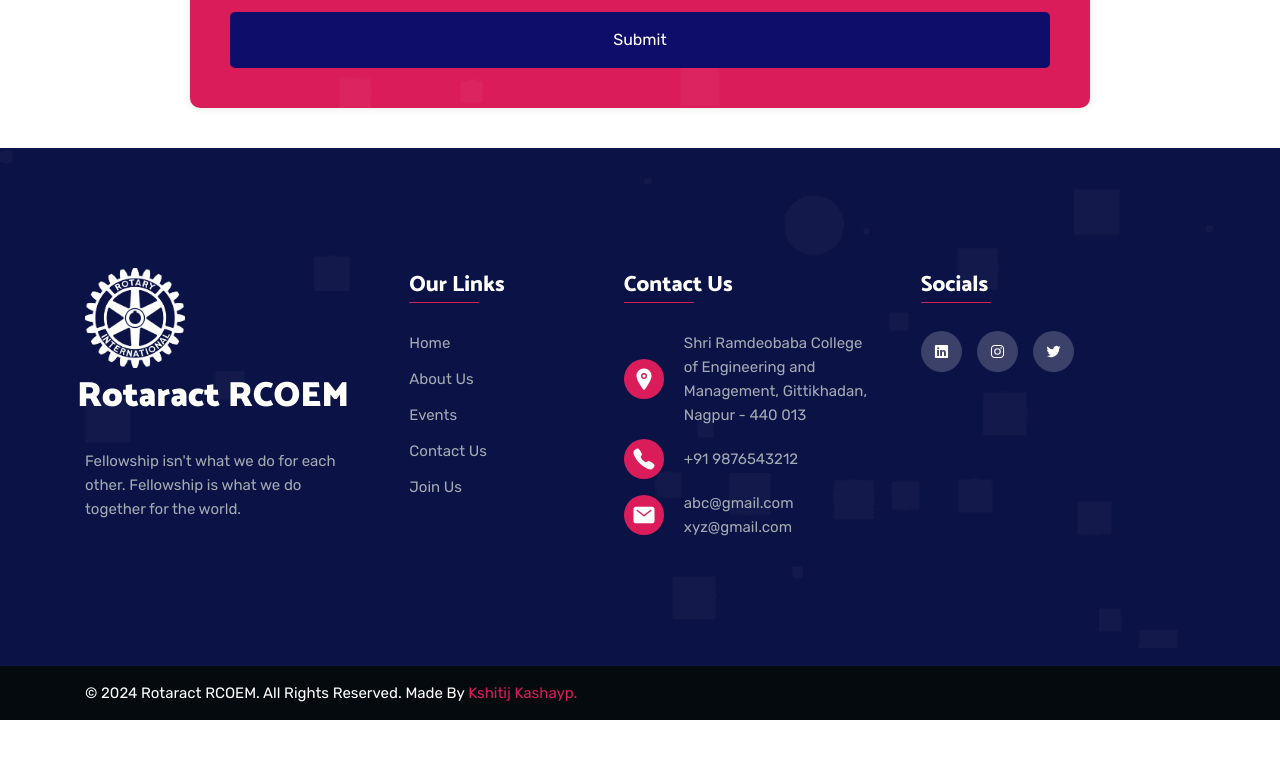
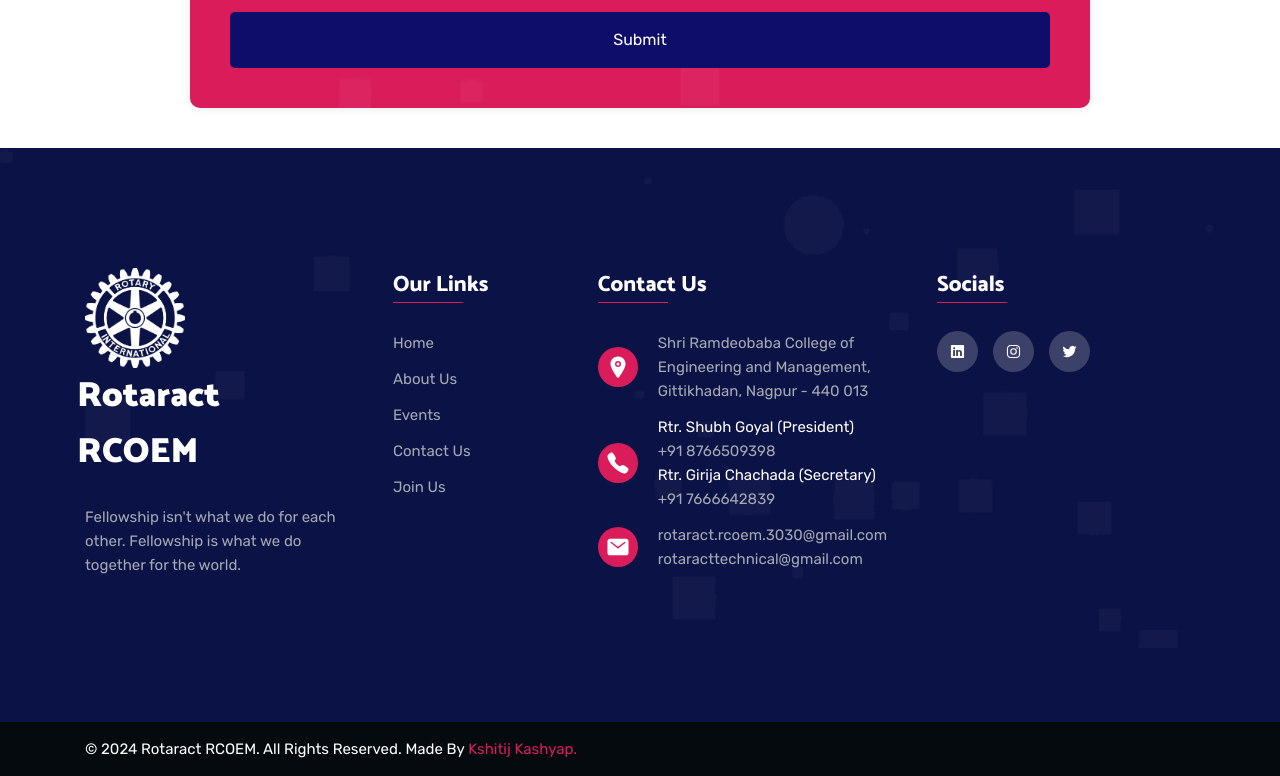
Before and after one commit to kshitij7704/Rotaract_RCOEM_Website, a plain HTML site: page index.html in a window 1280 px wide. Shown: the part 4848-5624 px from the top of the page. Before the commit the page ends 5568 px from the top, so only its background shows below. Drawn offline with nearby package versions, Linux system fonts and the light colour scheme.

Commit message:
Update footer

```diff
--- a/index.html
+++ b/index.html
@@ -695,7 +695,8 @@
               <ion-icon name="call" aria-hidden="true"></ion-icon>
             </div>
             <div>
-              <a href="tel:+919876543212" class="footer-link">+91 9876543212</a>
+              <a href="tel:+919876543212" class="footer-link"><p style="color: #fff;">Rtr. Shubh Goyal (President)</p> +91 8766509398</a>
+              <a href="tel:+919876543212" class="footer-link"><p style="color: #fff;">Rtr. Girija Chachada (Secretary)</p> +91 7666642839</a>
             </div>
           </li>
           <li class="footer-list-item">
@@ -703,8 +704,8 @@
               <ion-icon name="mail" aria-hidden="true"></ion-icon>
             </div>
             <div>
-              <a href="mailto:abc@gmail.com" class="footer-link">abc@gmail.com</a>
-              <a href="mailto:xyz@gmail.com" class="footer-link">xyz@gmail.com</a>
+              <a href="mailto:abc@gmail.com" class="footer-link">rotaract.rcoem.3030@gmail.com</a>
+              <a href="mailto:xyz@gmail.com" class="footer-link">rotaracttechnical@gmail.com</a>
             </div>
           </li>
         </ul>
@@ -715,7 +716,7 @@
           <li>
             <ul class="social-list">
               <li>
-                <a href="#" class="social-link">
+                <a href="https://www.linkedin.com/company/rotaractrcoem/mycompany/" class="social-link">
                   <ion-icon name="logo-linkedin"></ion-icon>
                 </a>
               </li>
@@ -738,7 +739,7 @@
     <div class="footer-bottom">
       <div class="container">
         <p class="copyright">
-          &copy; 2024 Rotaract RCOEM. All Rights Reserved. Made By <a href="https://kshitij7704.github.io/Kshitij_Portfolio/" class="copyright-link">Kshitij Kashayp.</a>
+          &copy; 2024 Rotaract RCOEM. All Rights Reserved. Made By <a href="https://kshitij7704.github.io/Kshitij_Portfolio/" class="copyright-link">Kshitij Kashyap.</a>
         </p>
       </div>
     </div>
```
